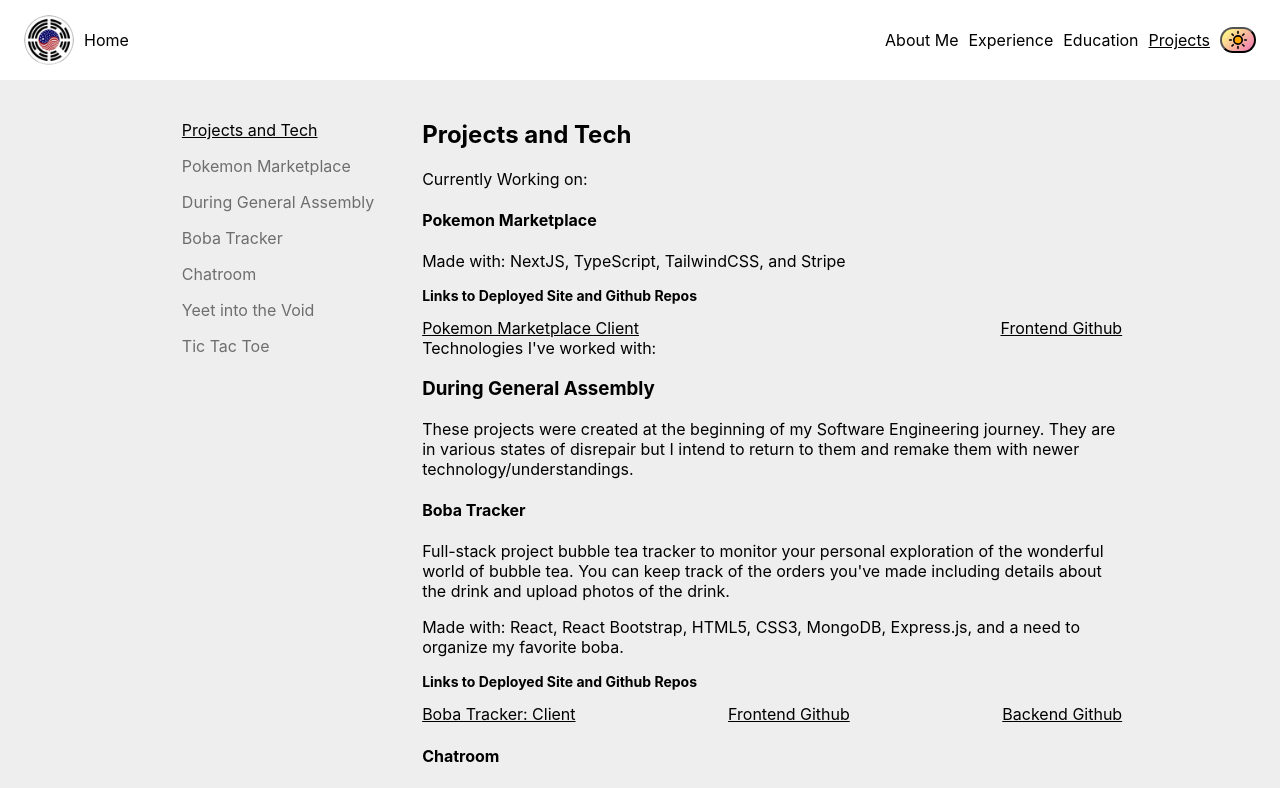
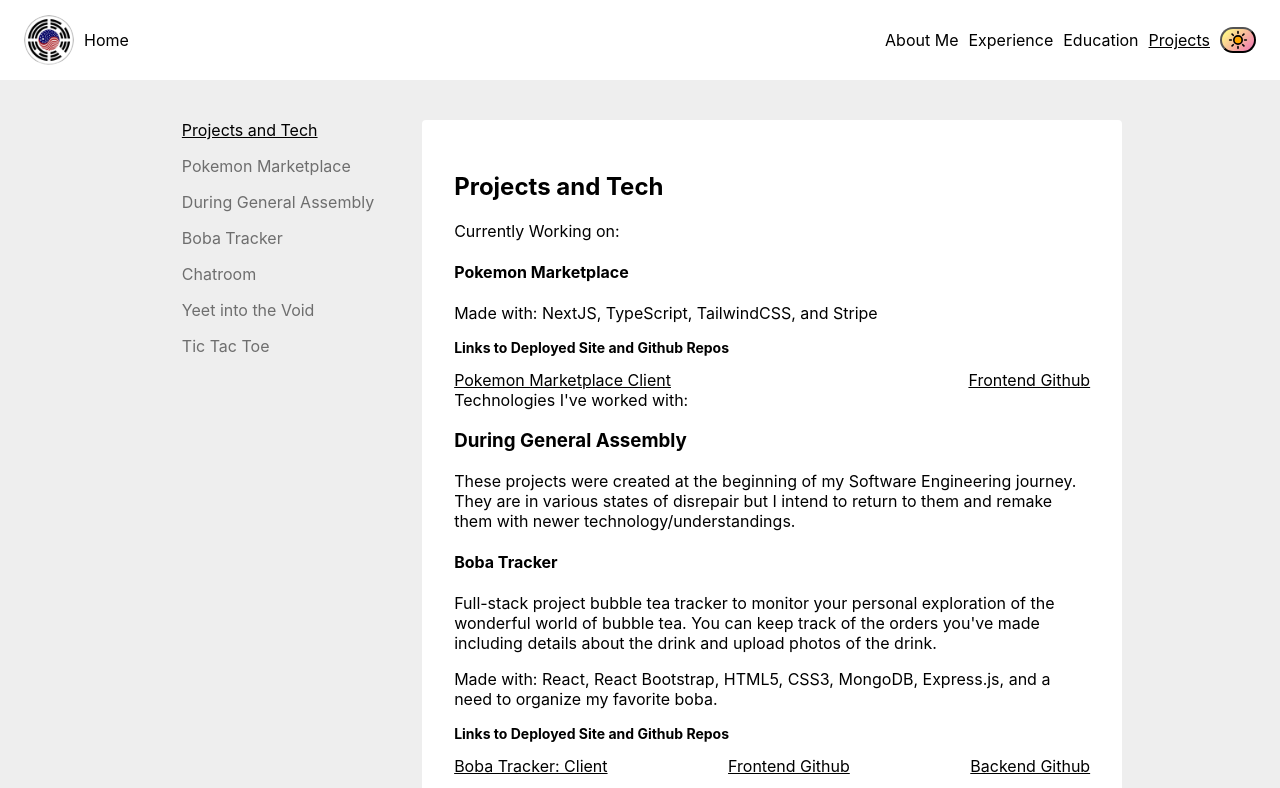
Before and after one commit to kimdolion/kimdolion.github.io, a Next.js app: page /projects in a window 1280 px wide. Shown: the top 788 px of the page. Built offline with nearby package versions, Linux system fonts and the light colour scheme.

Commit message:
Update styles and made a section component

```diff
--- a/components/EducationSection.tsx
+++ b/components/EducationSection.tsx
@@ -4,6 +4,7 @@
 import { educationDetails } from '@/constants';
 
 import { InlineHeading, InlineHeadingProps } from './InlineHeading';
+import { Section } from './Section';
 
 export interface EducationDetailsProps {
   certification: string;
@@ -18,7 +19,7 @@
 
 // TODO: decide whether to incorporate the school colors
 export const EducationSection = ({extraInfo=false}: EducationProps): JSX.Element => (
-  <section className='styled-section'>
+  <Section>
       <Link href="/education" title="Curious about my education history?"><h2 id="education-section">Education</h2></Link>
       {educationDetails.map((educationDetail, index)=> {
         const {certification, extraDetails, headingProps } = educationDetail;
@@ -30,5 +31,5 @@
         </div>
         )}
       )}
-  </section>
+  </Section>
 )
--- a/components/ExperienceSection.tsx
+++ b/components/ExperienceSection.tsx
@@ -3,6 +3,7 @@
 import { workExperiences } from '../constants';
 
 import { InlineHeading, InlineHeadingProps } from './InlineHeading';
+import { Section } from './Section';
 
 export interface ExperienceProps {
     extraInfo?: boolean
@@ -36,8 +37,8 @@
 const workExperiencesTSX = workExperiences.map((experience: ExperienceDetailsProps, index: number)=> <ExperienceDetails key={experience.location+ index} {...experience} />)
 
 export const ExperienceSection = ({extraInfo=false}: ExperienceProps): JSX.Element => (
-  <section className='styled-section'>
+  <Section>
       <Link href="/experience"><h2 id="experience-section" title="Want to see more work history?">{extraInfo ? '': 'Recent'} Work Experience</h2></Link>
       {extraInfo ? workExperiencesTSX : <ExperienceDetails {...workExperiences[0]} />}
-  </section>
+  </Section>
 )
--- a/components/ProjectsSection.tsx
+++ b/components/ProjectsSection.tsx
@@ -1,6 +1,7 @@
 import Link from 'next/link';
 import React from 'react'
 import { currentProjects, generalAssemblyProjects } from '../constants';
+import { Section } from './Section';
 import { StyledLink, styledLinkProp } from './StyledLink';
 
 export interface ProjectsProps {
@@ -52,7 +53,7 @@
 )
 
 export const ProjectsSection = ({extraInfo=false}: ProjectsProps): JSX.Element => (
-  <section className='styled-section'>
+  <Section>
     <Link href="/projects"><h2 id="projects-section" title="Check out more projects">Projects and Tech</h2></Link>
       <div>
         <p>Currently Working on:</p>
@@ -63,5 +64,5 @@
         <div></div>
       </div>
       {extraInfo ? <GeneralAssemblyProjects /> : null}
-  </section>
+  </Section>
 )
--- /dev/null
+++ b/components/Section.tsx
@@ -0,0 +1,13 @@
+import { ReactNode } from 'react';
+import styles from '@/styles/Home.module.css'
+
+interface SectionProps {
+    children: ReactNode;
+}
+
+export const Section = ({children}: SectionProps) => {
+
+return (
+    <section className={`${styles.styledSection}`}>{children}</section>
+    )
+}
--- a/styles/Home.module.css
+++ b/styles/Home.module.css
@@ -60,6 +60,20 @@
   justify-content: center;
 }
 
+.profilePhoto {
+  display: flex;
+  flex-direction:'row';
+  gap: 20;
+}
+
+.styledSection {
+  border-radius: 4px;
+  margin: 40px 0;
+  max-width: 700px;
+  padding: 2rem;
+}
+
+/* Tablet size */
 @media screen and (max-width: 768px) {
   .navList {
     align-items: center;
@@ -68,3 +82,10 @@
     justify-content: center;
   }
 }
+
+/* Mobile size */
+@media screen and (max-width: 526px) {
+  .profilePhoto {
+    display: block;
+  }
+}
--- a/styles/globals.css
+++ b/styles/globals.css
@@ -42,23 +42,12 @@
   color: #eee;
 }
 
-.profilePhoto {
-  display: flex;
-  flex-direction:'row';
-  gap: 20;
-}
-
 .styled-link {
   text-decoration: underline;
 }
 
 .styled-link:hover {
   color: #ab0000;
-}
-
-.styled-section {
-    margin: 20px 0;
-    max-width: 700px;
 }
 
 .toc-layout {
@@ -118,6 +107,14 @@
   text-decoration: underline;
 }
 
+.light section {
+  background-color: white
+}
+
+.dark section {
+  background-color: #1e1e1e;
+}
+
 @media screen and (max-width: 767px) {
   .profilePhoto {
     flex-direction:'column';
```
Also changed, not shown: components/AboutSection.tsx (+10 -5 lines).
